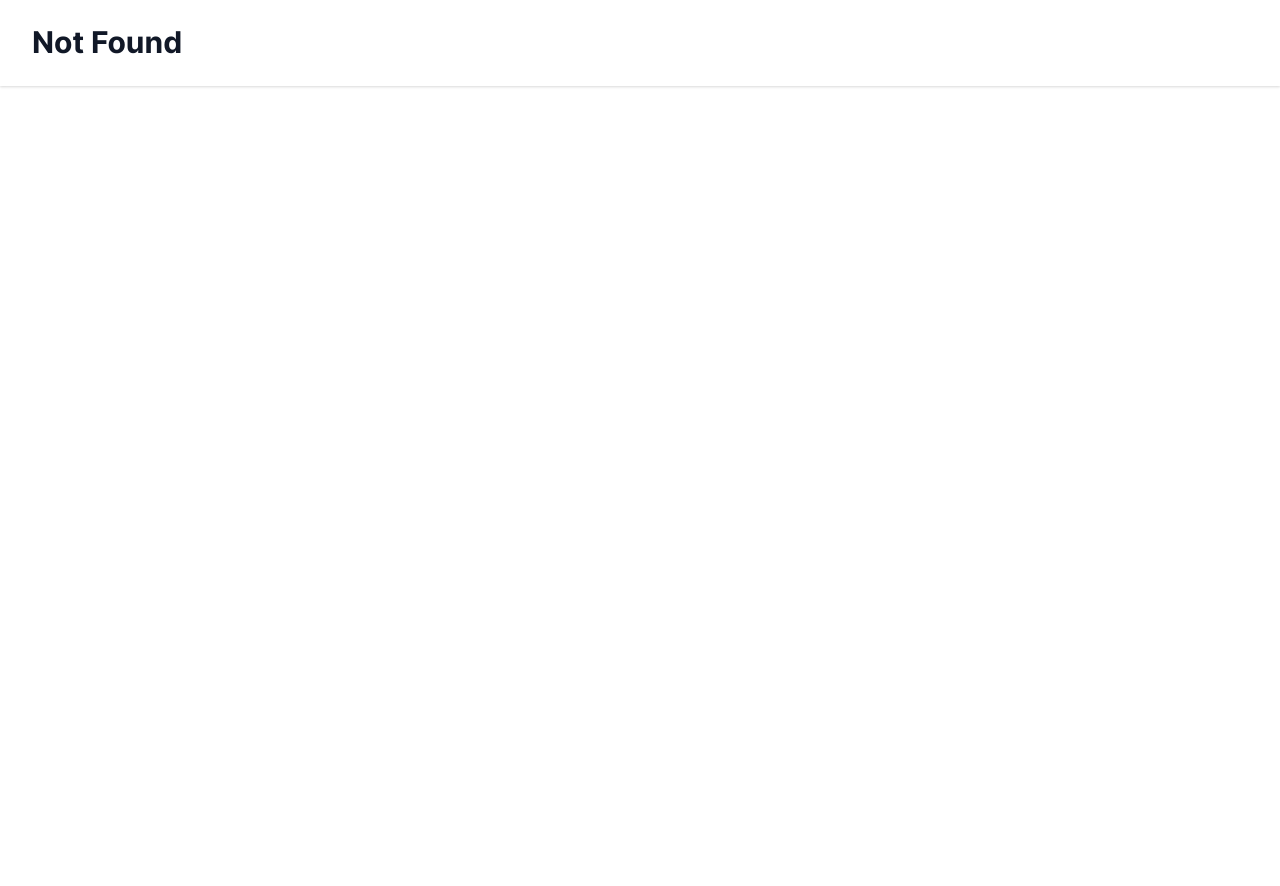
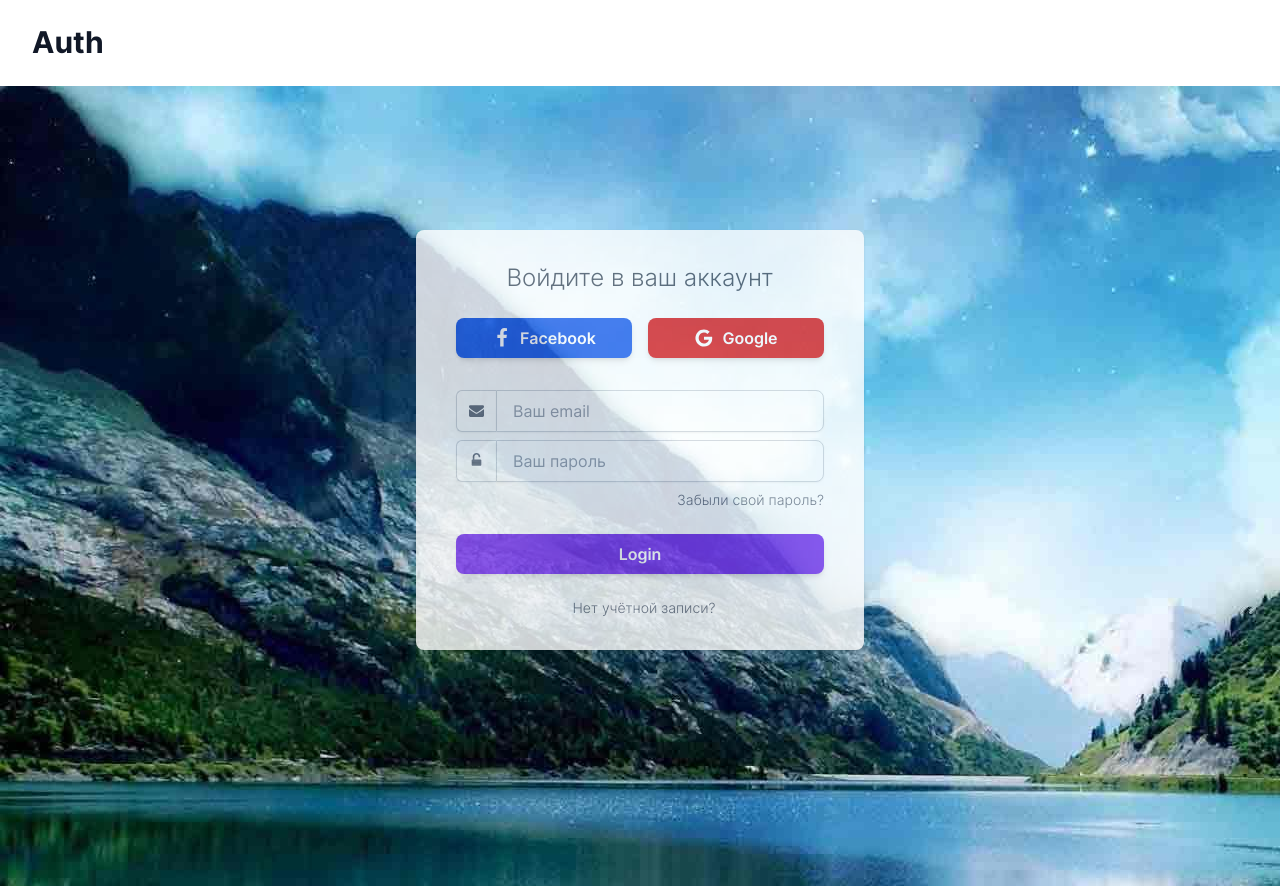
Before and after one commit to Domenys/firebase-auth, a Vue app: page /auth in a window 1280 px wide. Before the commit this address had no page. Before the commit the page ends 800 px from the top, so only its background shows below. Built offline with nearby package versions, Linux system fonts and the light colour scheme; what @tailwindcss/typography would draw is missing.

Commit message:
Added Sign in form

```diff
--- a/src/App.vue
+++ b/src/App.vue
@@ -1,8 +1,8 @@
 <template>
   <div>
-    <header class="bg-white shadow" v-if="$route.meta.title">
+    <header class="bg-white shadow" v-if="$route.name">
       <div class="max-w-7xl mx-auto py-6 px-4 sm:px-6 lg:px-8">
-        <h1 class="text-3xl font-bold leading-tight text-gray-900">{{ $route.meta.title }}</h1>
+        <h1 class="text-3xl font-bold leading-tight text-gray-900">{{ $route.name }}</h1>
       </div>
     </header>
     <main>
--- a/src/routes.js
+++ b/src/routes.js
@@ -1,18 +1,18 @@
-import Home from './views/Home.vue'
-import About from './views/About.vue'
-import NotFound from './views/NotFound.vue'
+import Home from '@/views/Home.vue'
+import Auth from '@/views/Auth.vue'
+import NotFound from '@/views/NotFound.vue'
 
 /** @type {import('vue-router').RouterOptions['routes']} */
 export const routes = [
-  { path: '/', component: Home, meta: { title: 'Home' } },
   {
-    path: '/about',
-    meta: { title: 'About' },
-    component: About,
-    // example of route level code-splitting
-    // this generates a separate chunk (About.[hash].js) for this route
-    // which is lazy-loaded when the route is visited.
-    // component: () => import('./views/About.vue')
+    path: '/',
+    component: Home,
+    name: 'Home'
+  },
+  {
+    path: '/auth',
+    component: Auth,
+    name: 'Auth'
   },
   { path: '/:path(.*)', component: NotFound },
 ]
--- a/src/views/About.vue
+++ /dev/null
@@ -1,3 +0,0 @@
-<template>
-    321
-</template>
--- /dev/null
+++ b/src/views/Auth.vue
@@ -0,0 +1,84 @@
+<template>
+  <div class="bg-landscape h-screen pt-36">
+    <div class="flex flex-col w-full mx-auto max-w-md px-4 py-8 bg-white rounded-lg shadow dark:bg-gray-800 sm:px-6 md:px-8 lg:px-10 opacity-80">
+    <div class="self-center mb-6 text-xl font-light text-gray-600 sm:text-2xl dark:text-white">
+        Войдите в ваш аккаунт
+    </div>
+    <div class="flex gap-4 item-center">
+        <button type="button" class="py-2 px-4 flex justify-center items-center  bg-blue-600 hover:bg-blue-700 focus:ring-blue-500 focus:ring-offset-blue-200 text-white w-full transition ease-in duration-200 text-center text-base font-semibold shadow-md focus:outline-none focus:ring-2 focus:ring-offset-2  rounded-lg ">
+            <svg width="20" height="20" fill="currentColor" class="mr-2" viewBox="0 0 1792 1792" xmlns="http://www.w3.org/2000/svg">
+                <path d="M1343 12v264h-157q-86 0-116 36t-30 108v189h293l-39 296h-254v759h-306v-759h-255v-296h255v-218q0-186 104-288.5t277-102.5q147 0 228 12z">
+                </path>
+            </svg>
+            Facebook
+        </button>
+        <button type="button" class="py-2 px-4 flex justify-center items-center  bg-red-600 hover:bg-red-700 focus:ring-red-500 focus:ring-offset-red-200 text-white w-full transition ease-in duration-200 text-center text-base font-semibold shadow-md focus:outline-none focus:ring-2 focus:ring-offset-2  rounded-lg ">
+            <svg width="20" height="20" fill="currentColor" class="mr-2" viewBox="0 0 1792 1792" xmlns="http://www.w3.org/2000/svg">
+                <path d="M896 786h725q12 67 12 128 0 217-91 387.5t-259.5 266.5-386.5 96q-157 0-299-60.5t-245-163.5-163.5-245-60.5-299 60.5-299 163.5-245 245-163.5 299-60.5q300 0 515 201l-209 201q-123-119-306-119-129 0-238.5 65t-173.5 176.5-64 243.5 64 243.5 173.5 176.5 238.5 65q87 0 160-24t120-60 82-82 51.5-87 22.5-78h-436v-264z">
+                </path>
+            </svg>
+            Google
+        </button>
+    </div>
+    <div class="mt-8">
+        <form action="#" autoComplete="off">
+            <div class="flex flex-col mb-2">
+                <div class="flex relative ">
+                    <span class="rounded-l-md inline-flex  items-center px-3 border-t bg-white border-l border-b  border-gray-300 text-gray-500 shadow-sm text-sm">
+                        <svg width="15" height="15" fill="currentColor" viewBox="0 0 1792 1792" xmlns="http://www.w3.org/2000/svg">
+                            <path d="M1792 710v794q0 66-47 113t-113 47h-1472q-66 0-113-47t-47-113v-794q44 49 101 87 362 246 497 345 57 42 92.5 65.5t94.5 48 110 24.5h2q51 0 110-24.5t94.5-48 92.5-65.5q170-123 498-345 57-39 100-87zm0-294q0 79-49 151t-122 123q-376 261-468 325-10 7-42.5 30.5t-54 38-52 32.5-57.5 27-50 9h-2q-23 0-50-9t-57.5-27-52-32.5-54-38-42.5-30.5q-91-64-262-182.5t-205-142.5q-62-42-117-115.5t-55-136.5q0-78 41.5-130t118.5-52h1472q65 0 112.5 47t47.5 113z">
+                            </path>
+                        </svg>
+                    </span>
+                    <input type="text" id="sign-in-email" class=" rounded-r-lg flex-1 appearance-none border border-gray-300 w-full py-2 px-4 bg-white text-gray-700 placeholder-gray-400 shadow-sm text-base focus:outline-none focus:ring-2 focus:ring-purple-600 focus:border-transparent" placeholder="Ваш email"/>
+                    </div>
+                </div>
+                <div class="flex flex-col mb-6">
+                    <div class="flex relative ">
+                        <span class="rounded-l-md inline-flex  items-center px-3 border-t bg-white border-l border-b  border-gray-300 text-gray-500 shadow-sm text-sm">
+                            <svg width="15" height="15" fill="currentColor" viewBox="0 0 1792 1792" xmlns="http://www.w3.org/2000/svg">
+                                <path d="M1376 768q40 0 68 28t28 68v576q0 40-28 68t-68 28h-960q-40 0-68-28t-28-68v-576q0-40 28-68t68-28h32v-320q0-185 131.5-316.5t316.5-131.5 316.5 131.5 131.5 316.5q0 26-19 45t-45 19h-64q-26 0-45-19t-19-45q0-106-75-181t-181-75-181 75-75 181v320h736z">
+                                </path>
+                            </svg>
+                        </span>
+                        <input type="password" id="sign-in-email" class=" rounded-r-lg flex-1 appearance-none border border-gray-300 w-full py-2 px-4 bg-white text-gray-700 placeholder-gray-400 shadow-sm text-base focus:outline-none focus:ring-2 focus:ring-purple-600 focus:border-transparent" placeholder="Ваш пароль"/>
+                        </div>
+                    </div>
+                    <div class="flex items-center mb-6 -mt-4">
+                        <div class="flex ml-auto">
+                            <a href="#" class="inline-flex text-xs font-light text-gray-500 sm:text-sm dark:text-gray-100 hover:text-gray-700 dark:hover:text-white">
+                                Забыли свой пароль?
+                            </a>
+                        </div>
+                    </div>
+                    <div class="flex w-full">
+                        <button type="submit" class="py-2 px-4  bg-purple-600 hover:bg-purple-700 focus:ring-purple-500 focus:ring-offset-purple-200 text-white w-full transition ease-in duration-200 text-center text-base font-semibold shadow-md focus:outline-none focus:ring-2 focus:ring-offset-2  rounded-lg ">
+                            Login
+                        </button>
+                    </div>
+                </form>
+            </div>
+            <div class="flex items-center justify-center mt-6">
+                <a href="#" target="_blank" class="inline-flex items-center text-sm font-light text-center text-gray-500 hover:text-gray-700 dark:text-gray-100 dark:hover:text-white">
+                    <span class="ml-2">
+                        Нет учётной записи?
+                    </span>
+                </a>
+            </div>
+        </div>
+  </div>
+
+
+</template>
+
+<script>
+export default {
+  name: 'Auth'
+}
+</script>
+
+<style scoped>
+.bg-landscape {
+  background-image: url('@/assets/img/landscape.jpg');
+}
+</style>
```
Also changed, not shown: src/assets/img/landscape.jpg (added).
